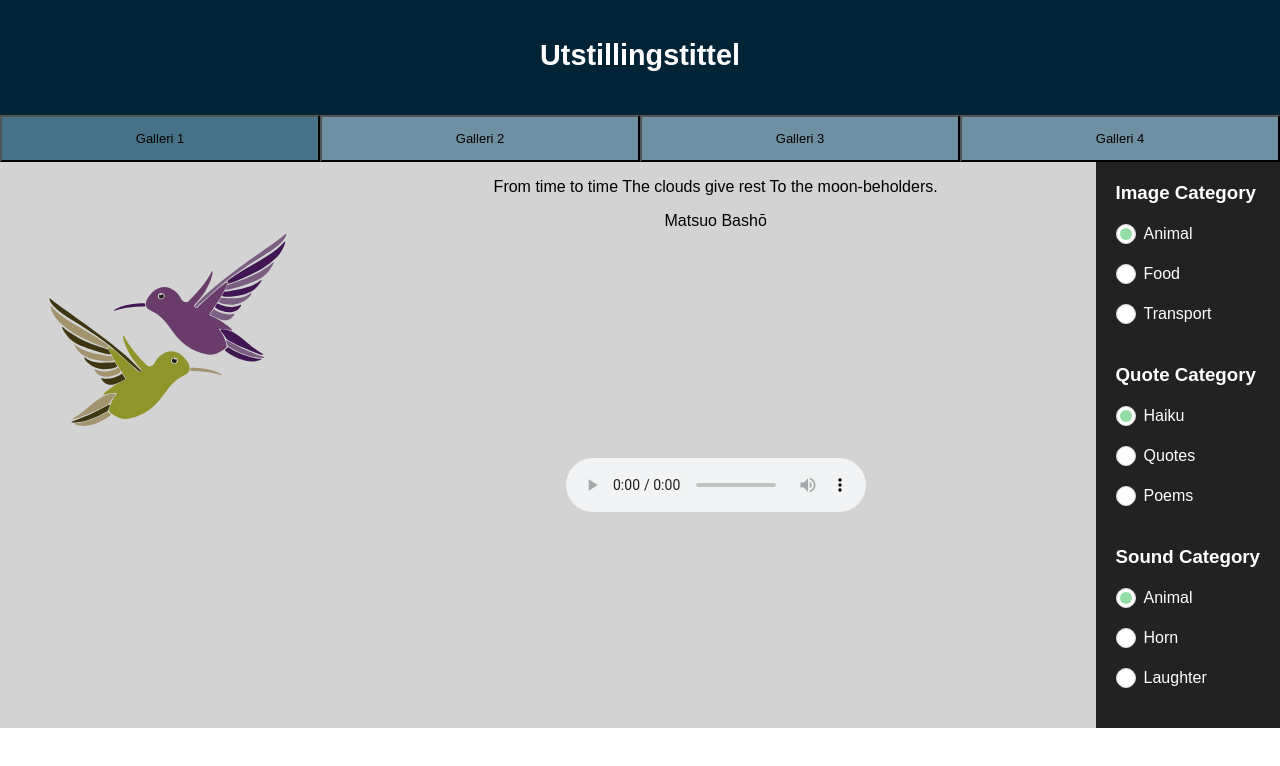
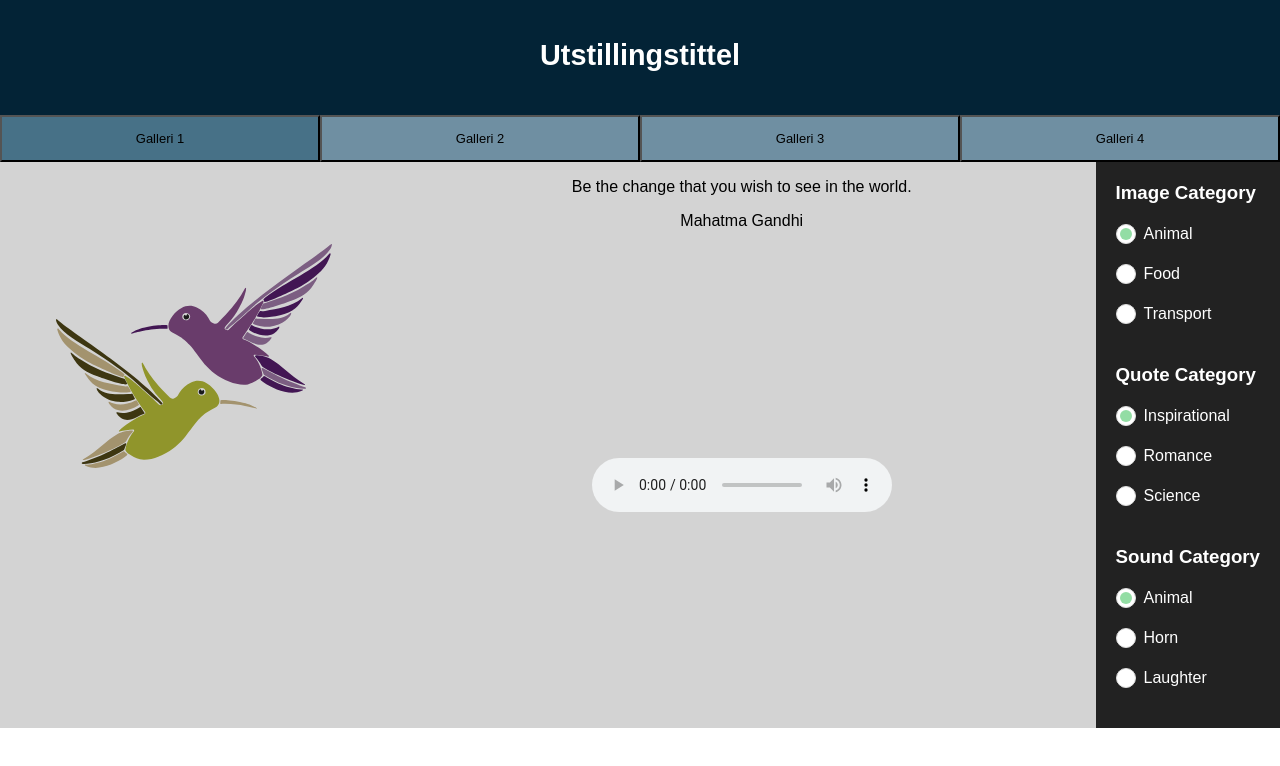
Before and after one commit to IT2810/it2810-webutvikling-h18-prosjekt-2-gruppe--10, a React (Create React App) app in the folder prosjekt2/: page / in a window 1280 px wide. Shown: the top 766 px of the page. Built offline with nearby package versions, Linux system fonts and the light colour scheme.

Commit message:
Byttet til å bruke quotes og splittet tekst opp i tre filer

```diff
--- a/prosjekt2/public/text.json
+++ /dev/null
@@ -1,56 +0,0 @@
-{
-    "haiku": {
-        "0": {
-            "author": "Matsuo Bashō",
-            "body": "From time to time The clouds give rest To the moon-beholders."
-        },
-        "1": {
-            "author": "Masaoaka Shiki",
-            "body": "Consider me As one who loved poetry And persimmons."
-        },
-        "2": {
-            "author": "Murakami Kijo",
-            "body": "First autumn morning the mirror I stare into shows my father's face."
-        },
-        "3": {
-            "author": "Natsume Soeki",
-            "body": "The lamp once out Cool stars enter The window frame."
-        }
-    },
-    "quotes": {
-        "0": {
-            "author": "Dr. Seuss",
-            "body": "Don't cry because it's over, smile because it happened."
-        },
-        "1": {
-            "author": "Oscar Wilde",
-            "body": "Be yourself; everyone else is already taken."
-        },
-        "2": {
-            "author": "Albert Einstein",
-            "body": "Two things are infinite: the universe and human stupidity; and I'm not sure about the universe."
-        },
-        "3": {
-            "author": "Mae West",
-            "body": "You only live once, but if you do it right, once is enough."
-        }
-    },
-    "poems": {
-        "0": {
-            "author": "Robert Frost",
-            "body": "Some say the world will end in fire, Some say in ice. From what I’ve tasted of desire I hold with those who favor fire. But if it had to perish twice, I think I know enough of hate To say that for destruction ice Is also great And would suffice."
-        },
-        "1": {
-            "author": "Anaïs Nin",
-            "body": "And then the day came, when the risk to remain tight in a bud was more painful than the risk it took to Blossom."
-        },
-        "2": {
-            "author": "Joyce Kilmer",
-            "body": "I think that I shall never see A poem lovely as a tree. A tree whose hungry mouth is prest Against the earth’s sweet flowing breast; A tree that looks at God all day, And lifts her leafy arms to pray; A tree that may in Summer wear A nest of robins in her hair; Upon whose bosom snow has lain; Who intimately lives with rain. Poems are made by fools like me, But only God can make a tree."
-        },
-        "3": {
-            "author": "Emily Dickinson",
-            "body": "I'm nobody! Who are you? Are you nobody, too? Then there's a pair of us - don't tell! They'd banish us, you know. How dreary to be somebody! How public, like a frog To tell your name the livelong day To an admiring bog!"
-        }
-    }
-}
--- /dev/null
+++ b/prosjekt2/public/text/inspo.json
@@ -0,0 +1,18 @@
+{
+    "0": {
+        "author": "Mahatma Gandhi",
+        "body": "Be the change that you wish to see in the world."
+    },
+    "1": {
+        "author": "Oscar Wilde",
+        "body": "Be yourself; everyone else is already taken."
+    },
+    "2": {
+        "author": "Eleanor Roosevelt",
+        "body": "No one can make you feel inferior without your consent."
+    },
+    "3": {
+        "author": "Mae West",
+        "body": "You only live once, but if you do it right, once is enough."
+    }
+}
--- a/prosjekt2/src/App.js
+++ b/prosjekt2/src/App.js
@@ -8,10 +8,14 @@ class App extends Component {
     super(props);
     this.state = {
       imageCategory: "Animal",
-      textCategory: "haiku",
+      textCategory: "inspo",
       soundCategory: "animal",
       tabIndex: 0,
-      text: false,
+      text: {
+        inspo: {},
+        romance: {},
+        science: {}
+      },
       image: {
         Animal: {},
         Food: {},
@@ -45,21 +49,23 @@ class App extends Component {
   };
 
   // Henter inn tekstfila og legger den i en lagret state
-  fetchText = () => {
-    fetch(`text.json`)
+  fetchText = (category) => {
+    fetch(`text/${category}.json`)
       .then(response => response.json())
       .then(json => {
+        let text = this.state.text
+        text[category] = json
         this.setState({
-          text: json
+          text
         });
       });
   };
 
   // Sjekker om tekstfila har blitt hentet før, hvis ikke fetcher den fila
   getText = (category, index) => {
-    if (!this.state.text) {
-      this.fetchText();
-      return {};
+    if (!this.state.text[category][index]) {
+      this.fetchText(category, index);
+      return false;
     }
     return this.state.text[category][index];
   };
--- a/prosjekt2/src/CategoryMenu.js
+++ b/prosjekt2/src/CategoryMenu.js
@@ -24,16 +24,16 @@ const CategoryMenu = ({onChangeFunc}) => {
             <h3>Quote Category</h3>
             <form onChange={e => {onChangeFunc("textCategory", e.target.value)}}>
                 <p>
-                    <input type="radio" id="text1" name="radio-group" value="haiku" defaultChecked />
-                    <label for="text1">Haiku</label>
+                    <input type="radio" id="text1" name="radio-group" value="inspo" defaultChecked />
+                    <label for="text1">Inspirational</label>
                 </p>
                 <p>
-                    <input type="radio" id="text2" name="radio-group" value="quotes" />
-                    <label for="text2">Quotes</label>
+                    <input type="radio" id="text2" name="radio-group" value="romance" />
+                    <label for="text2">Romance</label>
                 </p>
                 <p>
-                    <input type="radio" id="text3" name="radio-group" value="poems" />
-                    <label for="text3">Poems</label>
+                    <input type="radio" id="text3" name="radio-group" value="science" />
+                    <label for="text3">Science</label>
                 </p>
             </form>
 
```
Also changed, not shown: prosjekt2/public/text/romance.json (added, +18 -0 lines), prosjekt2/public/text/science.json (added, +18 -0 lines).
